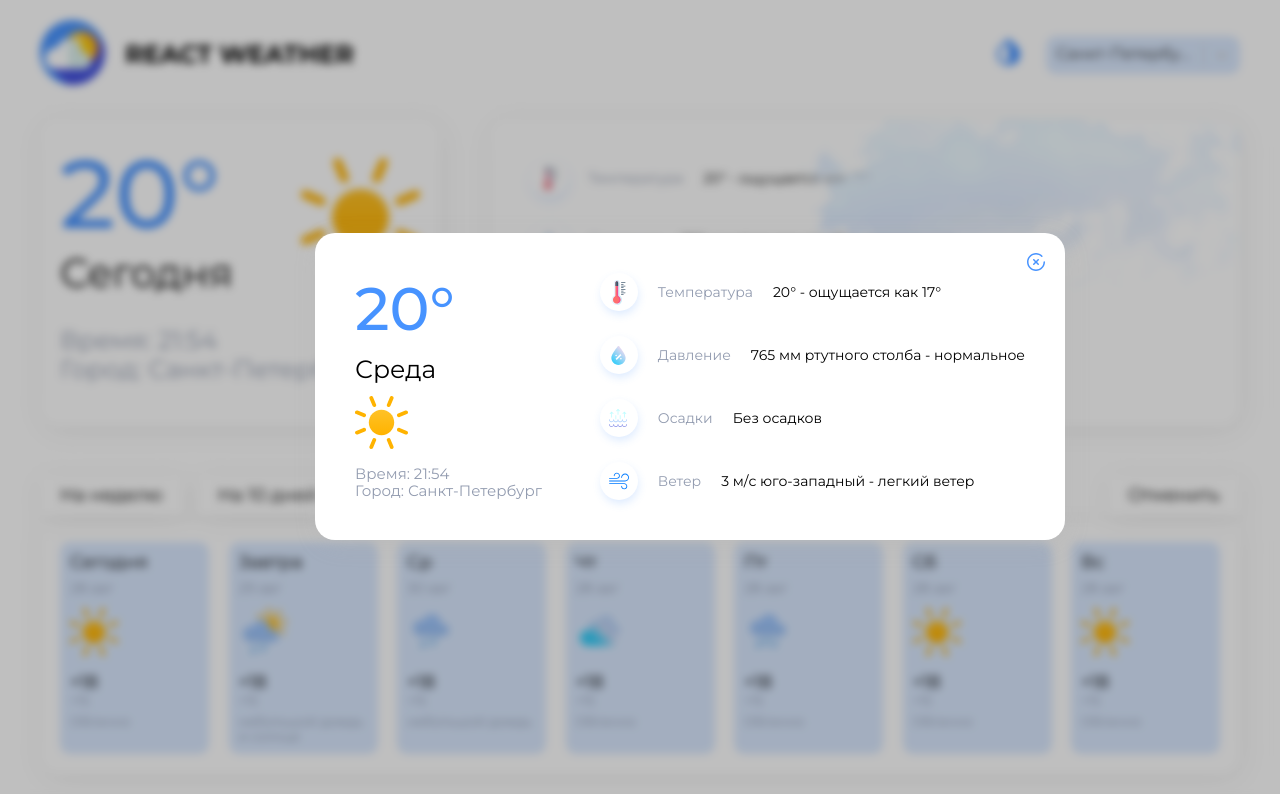
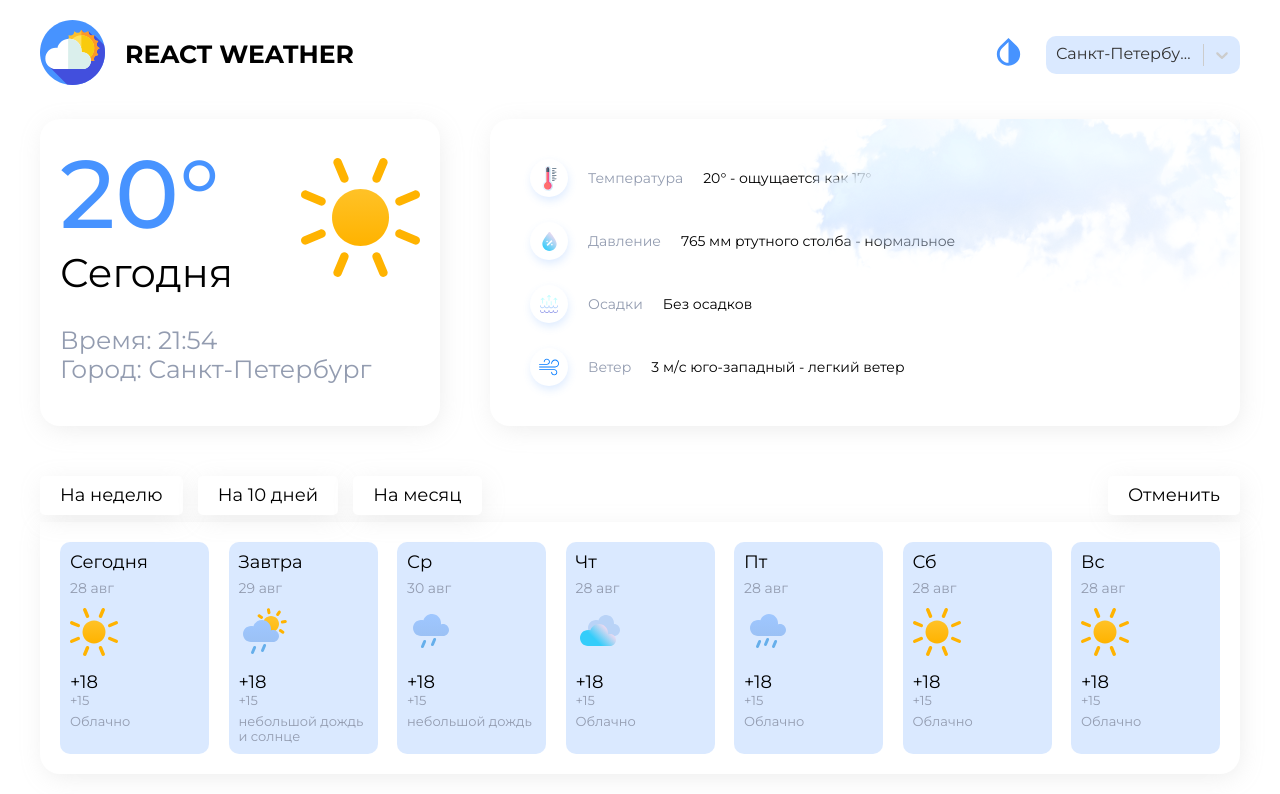
Before and after one commit to Endo-Resu/React-Weather-App, a React (Create React App) app: page / in a window 1280 px wide. Shown: the top 794 px of the page. Built offline with nearby package versions, Linux system fonts and the light colour scheme.

Commit message:
added css variables

```diff
--- a/src/App.tsx
+++ b/src/App.tsx
@@ -13,7 +13,7 @@
 function App() {
     return (
         <div className="global__container">
-            <Popup/>
+            {/*<Popup/>*/}
             <div className="container">
                 <Router>
                     <Header/>
--- a/src/pages/Home/components/Days/Days.module.scss
+++ b/src/pages/Home/components/Days/Days.module.scss
@@ -6,7 +6,7 @@
   flex-wrap: wrap;
   padding: 20px;
   width: 100%;
-  background: $lite-background;
+  background: $light-background;
   box-shadow: $box-shadow;
   border-radius: 0 0 $border-radius $border-radius;
 }
@@ -66,8 +66,8 @@
   border-radius: 5px;
   box-shadow: 2px 5px 25px -3px rgba(180, 180, 180, 0.25);
   padding: 9px 20px;
-  background-color: $lite-background;
-  color: $lite-color;
+  background-color: $light-background;
+  color: $light-color;
   font-size: 18px;
   display: flex;
   align-items: center;
--- a/src/pages/Home/components/ThisDay/ThisDay.module.scss
+++ b/src/pages/Home/components/ThisDay/ThisDay.module.scss
@@ -4,7 +4,7 @@
   padding: 20px;
   max-width: 400px;
   width: 100%;
-  background: $lite-background;
+  background: $light-background;
   border-radius: $border-radius;
   box-shadow: $box-shadow;
 }
@@ -26,7 +26,7 @@
   }
   .this__day_name {
     font-size: 40px;
-    color: $lite-color;
+    color: $light-color;
   }
 }
 
--- a/src/pages/Home/components/ThisDayInfo/ThisDayInfo.module.scss
+++ b/src/pages/Home/components/ThisDayInfo/ThisDayInfo.module.scss
@@ -5,7 +5,7 @@
   padding: 40px;
   max-width: 750px;
   width: 100%;
-  background: $lite-background;
+  background: $light-background;
   border-radius: $border-radius;
   box-shadow: $box-shadow;
 }
@@ -44,7 +44,7 @@
   }
 
   .indicator__value {
-    color: $lite-color
+    color: $light-color
   }
 }
 
--- a/src/shared/Popup/Popup.module.scss
+++ b/src/shared/Popup/Popup.module.scss
@@ -11,7 +11,7 @@
   padding: 40px;
   max-width: 750px;
   width: 100%;
-  background: $lite-background;
+  background: $light-background;
   border-radius: $border-radius;
   box-shadow: $box-shadow;
 }
--- a/src/styles/index.scss
+++ b/src/styles/index.scss
@@ -1,4 +1,5 @@
 @import 'normalize.css';
+@import "./variables";
 @import url('https://fonts.googleapis.com/css2?family=Montserrat:wght@300;400;500;600;700&display=swap');
 
 *, *:after, *:before {
@@ -9,6 +10,7 @@
   position: relative;
   font-family: 'Montserrat', sans-serif;
   margin: 0;
+  background: var(#{--body-background-default});
 }
 
 .container {
--- a/src/styles/variables.scss
+++ b/src/styles/variables.scss
@@ -1,6 +1,42 @@
 $primary-color: #4793ff;
-$lite-background: #fff;
+$light-background: #fff;
 $box-shadow: 2px 5px 25px -3px rgba(180, 180, 180, 0.25);
 $border-radius: 20px;
-$lite-color: #000;
+
+$light-color: #000;
+$dark-color: #fff;
 $base-color: #939cb0;
+
+$body-background-dark: #0d1117;
+$body-background-light: #fff;
+
+$components-background-dark: #4f4f4f;
+$components-background-light: #fff;
+
+$card-background-light: rgba(71, 147, 255, 0.2);
+$card-background-dark: #2e3035;
+
+$card-box-shadow-light: 0px 3px 20px rgba(147, 144, 144, 0.28);
+$card-box-shadow-dark: 0px 3px 20px rgba(5, 5, 5, 0.28);
+
+:root {
+  --body-background-dark: #{$body-background-dark};
+  --body-background-light: #{$body-background-light};
+  --body-background-default: var(#{--body-background-light});
+
+  --components-background-dark: #{$components-background-dark};
+  --components-background-light: #{$components-background-light};
+  --components-background-default: var(#{--components-background-light});
+
+  --card-background-dark: #{$card-background-dark};
+  --card-background-light: #{$card-background-light};
+  --card-background-default: var(#{--card-background-light});
+
+  --card-shadow-dark: #{$card-box-shadow-dark};
+  --card-shadow-light: #{$card-box-shadow-light};
+  --card-shadow-default: var(#{--card-shadow-light});
+
+  --text-color-dark: #{$dark-color};
+  --text-color-light: #{$light-color};
+  --text-color-default: var(#{--text-color-light});
+}
```
